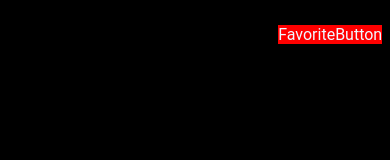
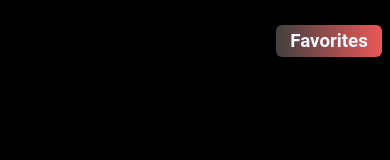
Before and after one commit to NickBritoDev/animelink, a React (Create React App) app: page /Home in a window 390 px wide. Shown: the top 160 px of the page. Built offline with nearby package versions, Linux system fonts and the light colour scheme.

Commit message:
teste responsividade campo input hover

```diff
--- a/src/Pages/Home/index.jsx
+++ b/src/Pages/Home/index.jsx
@@ -19,12 +19,12 @@ export default function Home() {
         </div>
         <button
         className="button-home" >
-        <Link className="Link" to='/Links'>
           Salvar Anime
-        </Link>
           </button>
       </div>
-      <FavoriteButton/>
+        <Link className="Link" to='/Links'>
+        <FavoriteButton/>
+        </Link>
     </div>
   )
 }
--- a/src/Pages/Home/style.css
+++ b/src/Pages/Home/style.css
@@ -92,7 +92,9 @@
     background: -webkit-linear-gradient(to right, #414141, #EB5757);  /* Chrome 10-25, Safari 5.1-6 */
     background: linear-gradient(to right, #414141, #EB5757); /* W3C, IE 10+/ Edge, Firefox 16+, Chrome 26+, Opera 12+, Safari 7+ */
     border:2px solid black;
+    color: aliceblue;
     border-radius: 25px;
+    cursor: pointer;
 }
 
 .Link{
--- a/src/Pages/Log/style.css
+++ b/src/Pages/Log/style.css
@@ -24,7 +24,7 @@
 
 
 .text-login p{
-    width: 50%;
+    width: 80%;
     text-align: center;
     margin: 2rem auto;
     line-height: 150%;
@@ -42,7 +42,7 @@
 
 .login-button{
     padding: 0.3rem;
-    width: 40%;
+    width: 80%;
     background: #EB5757;  /* fallback for old browsers */
     background: -webkit-linear-gradient(to right, #414141, #EB5757);  /* Chrome 10-25, Safari 5.1-6 */
     background: linear-gradient(to right, #414141, #EB5757); /* W3C, IE 10+/ Edge, Firefox 16+, Chrome 26+, Opera 12+, Safari 7+ */
--- a/src/components/favorites/index.jsx
+++ b/src/components/favorites/index.jsx
@@ -2,6 +2,8 @@ import React from 'react'
 import './style.css'
 export default function FavoriteButton() {
   return (
-    <div className="favorite-container">FavoriteButton</div>
+    <div className="favorite-container">
+        <h3>Favorites</h3>
+    </div>
   )
 }
--- a/src/components/favorites/style.css
+++ b/src/components/favorites/style.css
@@ -1,6 +1,10 @@
 .favorite-container{
-    background-color: red;
+    background: #EB5757;  /* fallback for old browsers */
+    background: -webkit-linear-gradient(to right, #414141, #EB5757);  /* Chrome 10-25, Safari 5.1-6 */
+    background: linear-gradient(to right, #414141, #EB5757); /* W3C, IE 10+/ Edge, Firefox 16+, Chrome 26+, Opera 12+, Safari 7+ */
     position: fixed;
+    padding: 0.3rem 0.9rem;
     top: 3%;
     right: 2%;
+    border-radius: 6px;
 }
```
